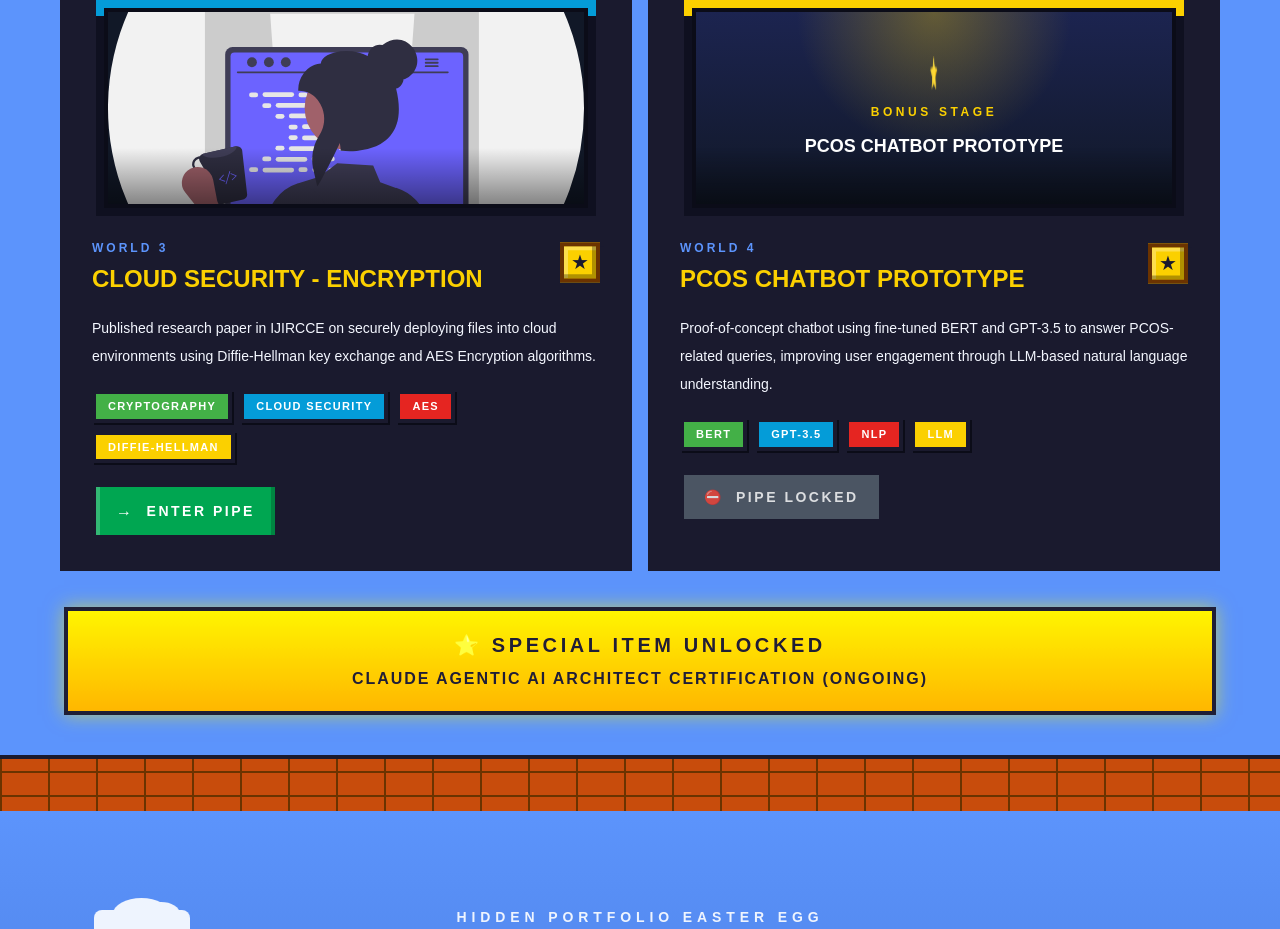
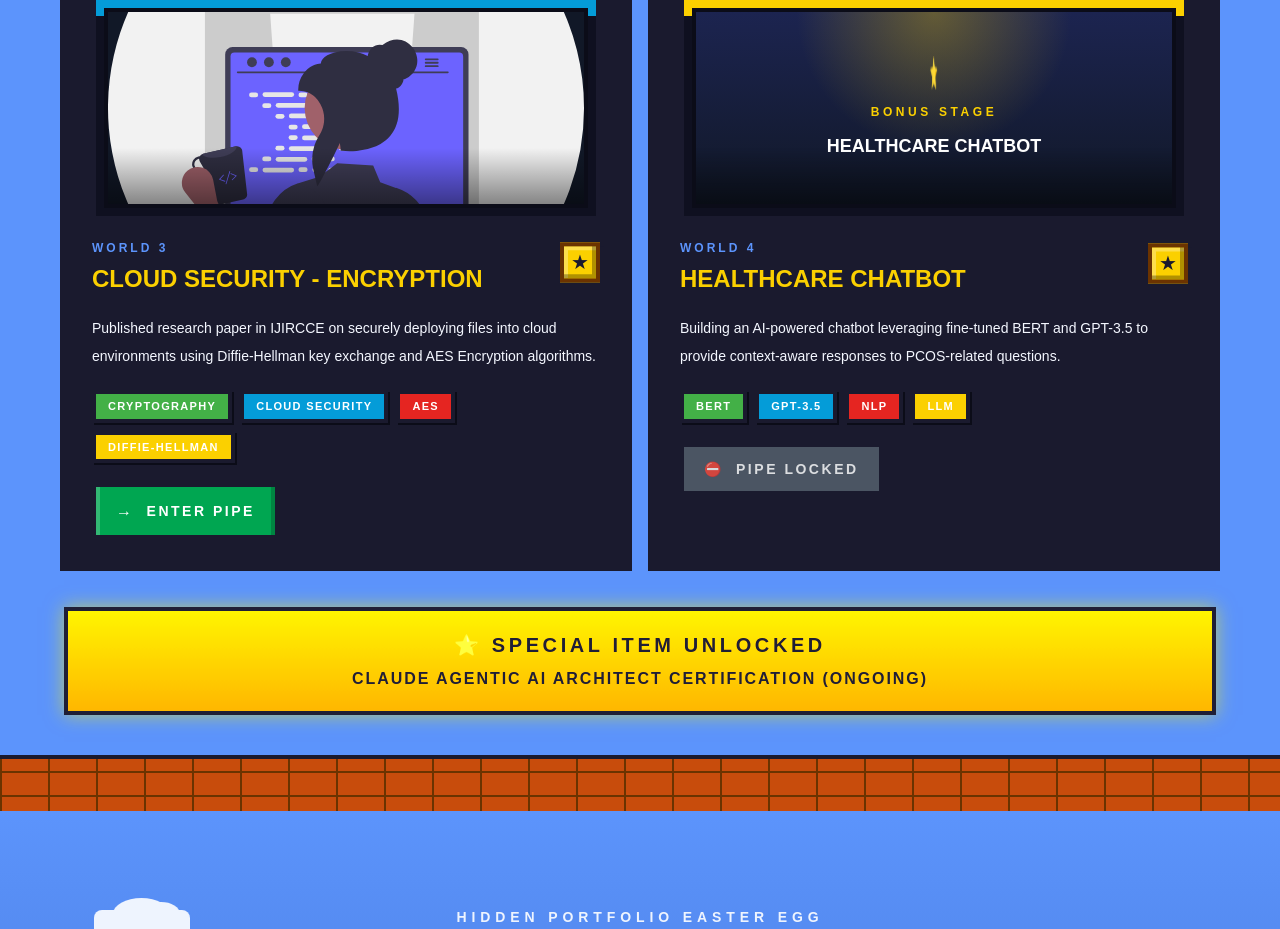
Before and after one commit to SamvedhyaBendapudi/Samvedhya, a Next.js app: page / in a window 1280 px wide. Shown: the part 5780-6709 px from the top of the page. Built offline with nearby package versions, Linux system fonts and the light colour scheme.

Commit message:
Update Projects.tsx

```diff
--- a/src/components/Projects.tsx
+++ b/src/components/Projects.tsx
@@ -7,7 +7,7 @@ const projects = [
   { image: "/project-braintumor.jpg", title: "Brain Tumor Detection System", description: "Developed using VGG16 with TensorFlow achieving 99% accuracy through data augmentation. Built REST API with Flask/FastAPI, responsive React frontend, deployed with Gunicorn and caching.", tags: ["TensorFlow", "VGG16", "Flask", "FastAPI", "React"], color: "#E52521", github: "https://github.com/SamvedhyaBendapudi/Brain-tumor-detection" },
   { image: "/project-fitness.jpg", title: "Fitness Application", description: "Full-stack fitness application built with Rapid API integration, enabling users to explore exercises, view demonstrations, and track workout routines with a modern React frontend.", tags: ["React", "Rapid API", "JavaScript", "REST API"], color: "#43B047", github: "https://github.com/SamvedhyaBendapudi/fitness-app" },
   { image: "/project-encryption.svg", title: "Cloud Security - Encryption", description: "Published research paper in IJIRCCE on securely deploying files into cloud environments using Diffie-Hellman key exchange and AES Encryption algorithms.", tags: ["Cryptography", "Cloud Security", "AES", "Diffie-Hellman"], color: "#049CD8", github: "https://github.com/SamvedhyaBendapudi/Encrypting_Files" },
-  { image: null, title: "PCOS Chatbot Prototype", description: "Proof-of-concept chatbot using fine-tuned BERT and GPT-3.5 to answer PCOS-related queries, improving user engagement through LLM-based natural language understanding.", tags: ["BERT", "GPT-3.5", "NLP", "LLM"], color: "#FBD000", github: null },
+  { image: null, title: "Healthcare Chatbot", description: "Building an AI-powered chatbot leveraging fine-tuned BERT and GPT-3.5 to provide context-aware responses to PCOS-related questions.", tags: ["BERT", "GPT-3.5", "NLP", "LLM"], color: "#FBD000", github: null },
 ];
 
 const clouds = [
```
